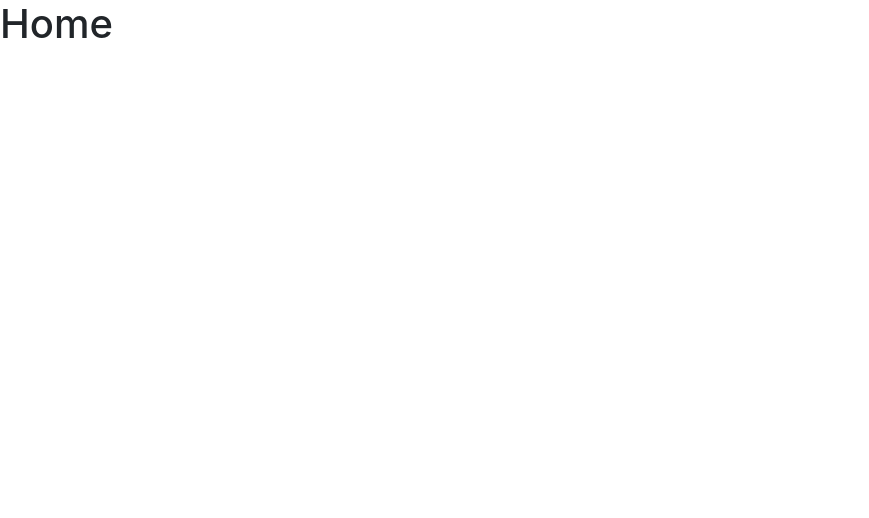
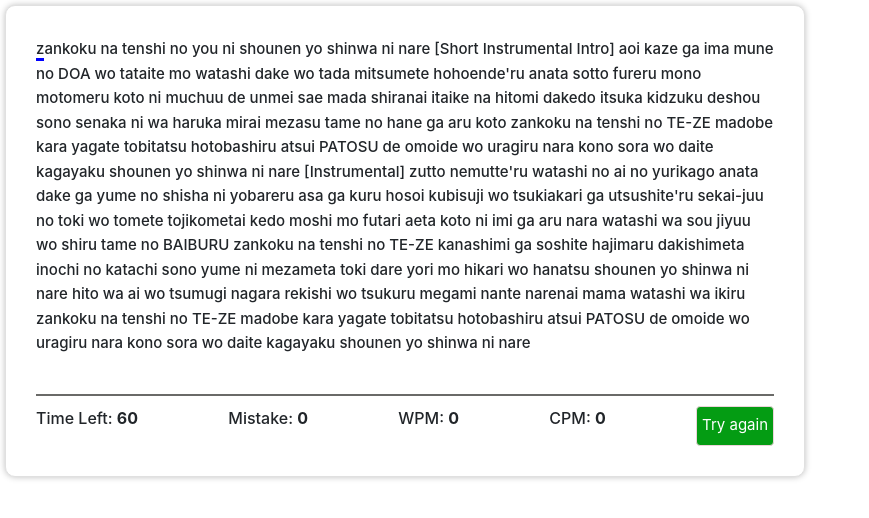
Before and after one commit to Phu-not-Phu/ButtonsControl_WemosD1ESP8266, a React (Create React App) app in the folder Javascript_code/Frontend/mygamingweb/: page /typing_test in a window 1280 px wide. Shown: the top 518 px of the page, without its empty margins (0-869 px from the left). Built offline with nearby package versions, Linux system fonts and the light colour scheme.

Commit message:
Add typing_test page and Add background Eva

```diff
--- a/Javascript_code/Frontend/mygamingweb/src/App.css
+++ b/Javascript_code/Frontend/mygamingweb/src/App.css
@@ -0,0 +1,5 @@
+* {
+  margin: 0;
+  padding: 0;
+  box-sizing: border-box;
+}
--- a/Javascript_code/Frontend/mygamingweb/src/App.js
+++ b/Javascript_code/Frontend/mygamingweb/src/App.js
@@ -3,15 +3,17 @@ import { BrowserRouter as Router, Routes, Route } from "react-router-dom";
 
 import Home from "./pages/home/home";
 import Evangelion from "./pages/evangelion/evangelion";
+import TypingTest from "./pages/typing_test/typing_test";
 
 function App() {
   return (
     <div classname="App">
       <Router>
-        <div>
+        <div className="big-container">
           <Routes>
             <Route path="/" element={<Home />} />
             <Route path="/evangelion" element={<Evangelion />} />
+            <Route path="/typing_test" element={<TypingTest />} />
 
             <Route path="*" element={<Home />} />
           </Routes>
--- a/Javascript_code/Frontend/mygamingweb/src/pages/evangelion/evangelion.css
+++ b/Javascript_code/Frontend/mygamingweb/src/pages/evangelion/evangelion.css
@@ -0,0 +1,19 @@
+.background-image {
+  background-image: url("./assets/Pic_3.jpg");
+  background-size: cover;
+  background-repeat: no-repeat;
+  background-position: center;
+  background-attachment: fixed;
+  height: 100vh;
+}
+
+h1 {
+  color: white;
+}
+
+span > h2 {
+  color: white;
+}
+span > p {
+  color: white;
+}
--- a/Javascript_code/Frontend/mygamingweb/src/pages/evangelion/evangelion.js
+++ b/Javascript_code/Frontend/mygamingweb/src/pages/evangelion/evangelion.js
@@ -1,3 +1,5 @@
+import "./evangelion.css";
+
 import { useEffect, useState } from "react";
 import axios from "axios";
 
@@ -5,10 +7,10 @@ function Evangelion() {
   var [input, setInput] = useState([]);
 
   async function handleInput() {
-    try{
+    try {
       let response = await axios.get("http://localhost:8010/inputButt");
       setInput(response.data);
-    }catch(error){
+    } catch (error) {
       console.log("Error: " + error);
     }
   }
@@ -20,23 +22,14 @@ function Evangelion() {
 
     return () => {
       clearInterval(timerID);
-    }
-  }, [])
+    };
+  }, []);
 
   return (
-    <div>
+    <div className="background-image">
       <h1>Evangelion</h1>
       <span>
         <h2>Input from backend:</h2>
-        {/* {input?.length ? (
-          <p>
-            {input.map((item, index) => (
-              <span key={index}>{item.input}</span>
-            ))}
-          </p>
-        ) : (
-          <p>No input</p>
-        )} */}
         <p>{input}</p>
       </span>
     </div>
--- /dev/null
+++ b/Javascript_code/Frontend/mygamingweb/src/pages/typing_test/typing_test.css
@@ -0,0 +1,70 @@
+.typing-container {
+  max-width: 800px;
+  margin: 5px;
+  width: calc(100% - 10px);
+  padding: 30px;
+  border-radius: 10px;
+  box-sizing: border-box;
+  border: 1px solid #e0e0e0;
+  background-color: #fff;
+  box-shadow: 0 0 6px rgba(0, 0, 0, 0.25);
+}
+
+.test {
+  user-select: none;
+}
+
+input.input-field {
+  opacity: 0;
+  z-index: -999;
+  position: absolute;
+}
+
+span {
+  font-size: 15px;
+  font-weight: 500;
+  user-select: none;
+  cursor: text;
+}
+
+span.active {
+  border-bottom: 3px solid blue;
+}
+
+span.correct {
+  background-color: green;
+  color: white;
+}
+
+span.wrong {
+  background-color: red;
+}
+
+p {
+  font-weight: 500;
+}
+
+.result {
+  display: flex;
+  justify-content: space-between;
+  align-self: center;
+  margin-top: 15px;
+  padding-top: 10px;
+  border-top: 2px solid rgb(106, 106, 104);
+}
+
+button.btn {
+  padding: 5px;
+  outline: none;
+  border: 1px solid #ecd4da;
+  border-radius: 4px;
+  cursor: pointer;
+  background-color: #049c13;
+  color: #fff;
+  font-size: 15px;
+  transition: all 0.5s;
+}
+
+button.btn:hover {
+  background-color: #02500b;
+}
--- /dev/null
+++ b/Javascript_code/Frontend/mygamingweb/src/pages/typing_test/typing_test.js
@@ -0,0 +1,127 @@
+import "./typing_test.css";
+
+import { useState, useRef, useEffect } from "react";
+
+const paragraph = `zankoku na tenshi no you ni shounen
+yo shinwa ni nare [Short Instrumental Intro] aoi
+kaze ga ima mune no DOA wo tataite mo watashi dake wo
+tada mitsumete hohoende'ru anata sotto fureru mono
+motomeru koto ni muchuu de unmei sae mada shiranai
+itaike na hitomi dakedo itsuka kidzuku deshou sono senaka ni wa
+haruka mirai mezasu tame no hane ga aru koto zankoku na
+tenshi no TE-ZE madobe kara yagate tobitatsu hotobashiru atsui
+PATOSU de omoide wo uragiru nara kono sora wo daite kagayaku
+shounen yo shinwa ni nare [Instrumental] zutto nemutte'ru
+watashi no ai no yurikago anata dake ga yume no shisha ni
+yobareru asa ga kuru hosoi kubisuji wo tsukiakari ga
+utsushite'ru sekai-juu no toki wo tomete tojikometai kedo
+moshi mo futari aeta koto ni imi ga aru nara watashi wa sou
+jiyuu wo shiru tame no BAIBURU zankoku na tenshi no TE-ZE
+kanashimi ga soshite hajimaru dakishimeta inochi no katachi
+sono yume ni mezameta toki dare yori mo hikari wo hanatsu
+shounen yo shinwa ni nare hito wa ai wo tsumugi nagara
+rekishi wo tsukuru megami nante narenai mama watashi wa ikiru
+zankoku na tenshi no TE-ZE madobe kara yagate tobitatsu
+hotobashiru atsui PATOSU de omoide wo uragiru nara kono sora
+wo daite kagayaku shounen yo shinwa ni nare`;
+
+function TypingTest() {
+  const maxTime = 60;
+  const [timeLeft, setTimeLeft] = useState(maxTime);
+  const [mistake, setMistake] = useState(0);
+  const [charIndex, setCharIndex] = useState(0);
+  const [isTyping, setIsTyping] = useState(false);
+  const [WPM, setWPM] = useState(0);
+  const [CPM, setCPM] = useState(0);
+  const inputRef = useRef(null);
+  const charRefs = useRef([]);
+  const [correctWrong, setCorrectWrong] = useState([]);
+
+  useEffect(() => {
+    inputRef.current.focus();
+    setCorrectWrong(Array(charRefs.current.length).fill(""));
+  }, []);
+
+  const handleChange = (e) => {
+    const charaters = charRefs.current;
+    let currentChar = charRefs.current[charIndex];
+    let typedChar = e.target.value.slice(-1);
+
+    if (charIndex < charaters.length && timeLeft > 0) {
+      if (!isTyping) {
+        setIsTyping(true);
+      }
+
+      if (typedChar === currentChar.textContent) {
+        setCharIndex(charIndex + 1);
+        correctWrong[charIndex] = " correct ";
+      } else {
+        setMistake(mistake + 1);
+        setCharIndex(charIndex + 1);
+        correctWrong[charIndex] = " wrong ";
+      }
+
+      if (charIndex === charaters.length - 1) {
+        setIsTyping(false);
+      }
+    } else {
+      setIsTyping(false);
+    }
+  };
+
+  const resetGame = () => {
+    setIsTyping(false);
+    setTimeLeft(maxTime);
+    setCharIndex(0);
+    setMistake(0);
+    setCPM(0);
+    setWPM(0);
+    setCorrectWrong(Array(charRefs.current.length).fill(""));
+    inputRef.current.focus();
+  };
+
+  return (
+    <div className="typing-container">
+      <div className="test">
+        <input
+          type="text"
+          className="input-field"
+          ref={inputRef}
+          onChange={handleChange}
+        ></input>
+        {paragraph.split("").map((char, index) => {
+          return (
+            <span
+              className={`char ${index === charIndex ? " active" : ""} ${
+                correctWrong[index]
+              }`}
+              ref={(e) => (charRefs.current[index] = e)}
+            >
+              {char}
+            </span>
+          );
+        })}
+      </div>
+      <br />
+      <div className="result">
+        <p>
+          Time Left: <strong>{timeLeft}</strong>
+        </p>
+        <p>
+          Mistake: <strong>{mistake}</strong>
+        </p>
+        <p>
+          WPM: <strong>{WPM}</strong>
+        </p>
+        <p>
+          CPM: <strong>{CPM}</strong>
+        </p>
+        <button className="btn" onClick={resetGame}>
+          Try again
+        </button>
+      </div>
+    </div>
+  );
+}
+
+export default TypingTest;
```
Also changed, not shown: 1 other file (tests, documents, lock files or other folders).
